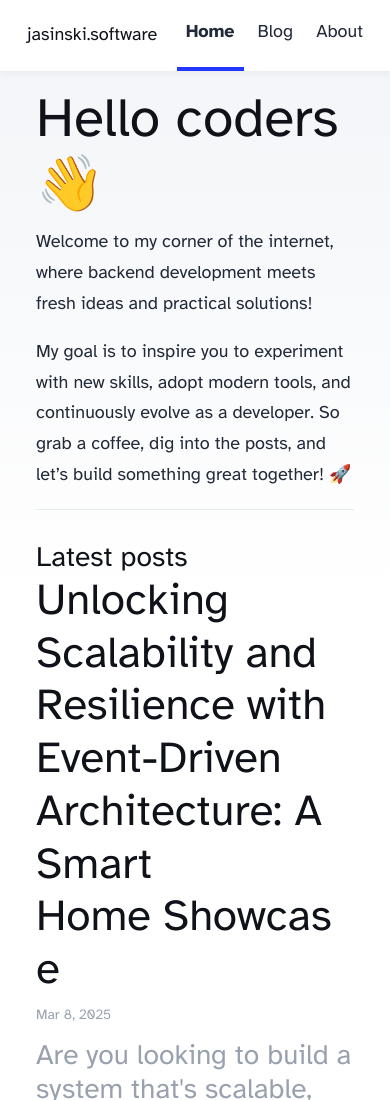
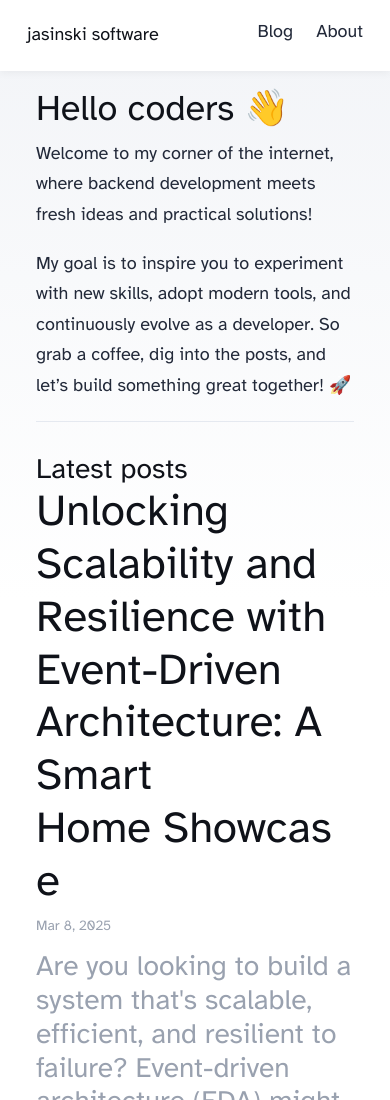
Before and after one commit to mateuszjasinski/mjasinski_dev, an Astro site: page / in a window 390 px wide. Shown: the top 1100 px of the page. Built offline with nearby package versions, Linux system fonts and the light colour scheme; Astro itself is replaced by a stand-in of ours.

Commit message:
fix: header on mobile

```diff
--- a/src/components/Header.astro
+++ b/src/components/Header.astro
@@ -1,6 +1,7 @@
 ---
 import HeaderLink from './HeaderLink.astro';
 import { SITE_TITLE } from '../consts';
+import "../styles/global.css";
 ---
 
 <header>
--- a/src/components/HeaderLink.astro
+++ b/src/components/HeaderLink.astro
@@ -1,5 +1,7 @@
 ---
 import type { HTMLAttributes } from 'astro/types';
+import "../styles/global.css";
+
 
 type Props = HTMLAttributes<'a'>;
 
@@ -7,9 +9,10 @@ const { href, class: className, ...props } = Astro.props;
 const pathname = Astro.url.pathname.replace(import.meta.env.BASE_URL, '');
 const subpath = pathname.match(/[^\/]+/g);
 const isActive = href === pathname || href === '/' + (subpath?.[0] || '');
+const isHome = href === "/";
 ---
 
-<a href={href} class:list={[className, { active: isActive }]} {...props}>
+<a href={href} class:list={[className, { active: isActive }, {home: isHome}]} {...props}>
 	<slot />
 </a>
 <style>
@@ -21,4 +24,9 @@ const isActive = href === pathname || href === '/' + (subpath?.[0] || '');
 		font-weight: bolder;
 		text-decoration: underline;
 	}
+	@media (max-width: 720px) {
+		.home {
+			display: none;
+		}
+	}
 </style>
--- a/src/consts.ts
+++ b/src/consts.ts
@@ -1,5 +1,5 @@
 // Place any global data in this file.
 // You can import this data from anywhere in your site by using the `import` keyword.
 
-export const SITE_TITLE = 'jasinski.software';
+export const SITE_TITLE = 'jasinski software';
 export const SITE_DESCRIPTION = 'Mateusz Jasiński dev blog';
--- a/src/layouts/BlogPost.astro
+++ b/src/layouts/BlogPost.astro
@@ -23,7 +23,7 @@ const { title, description, pubDate, updatedDate, heroImage, tags } = Astro.prop
 			<article>
 				<div class='w-full'>
 					<div class="lg:p-4">
-						<h1>{title}</h1>
+						<h1 class="text-4xl md:text-5xl">{title}</h1>
 						<div class="text-gray-400"><FormattedDate date={pubDate} /></div>
 					</div>
 					<hr />
--- a/src/pages/index.astro
+++ b/src/pages/index.astro
@@ -23,7 +23,7 @@ const latestPosts = (await getCollection('blog')).sort(
 	<body>
 		<Header />
 		<main>
-			<h1>Hello coders 👋</h1>
+			<h1 class="text-4xl">Hello coders 👋</h1>
 			<p>
 				Welcome to my corner of the internet, where backend development meets fresh ideas and practical solutions!
 			</p>
--- a/src/styles/global.css
+++ b/src/styles/global.css
@@ -60,9 +60,6 @@ h6 {
 	margin: 0 0 0.5rem 0;
 	color: rgb(var(--black));
 	line-height: 1.2;
-}
-h1 {
-	font-size: 3.052em;
 }
 h2 {
 	font-size: 2.441em;
```
